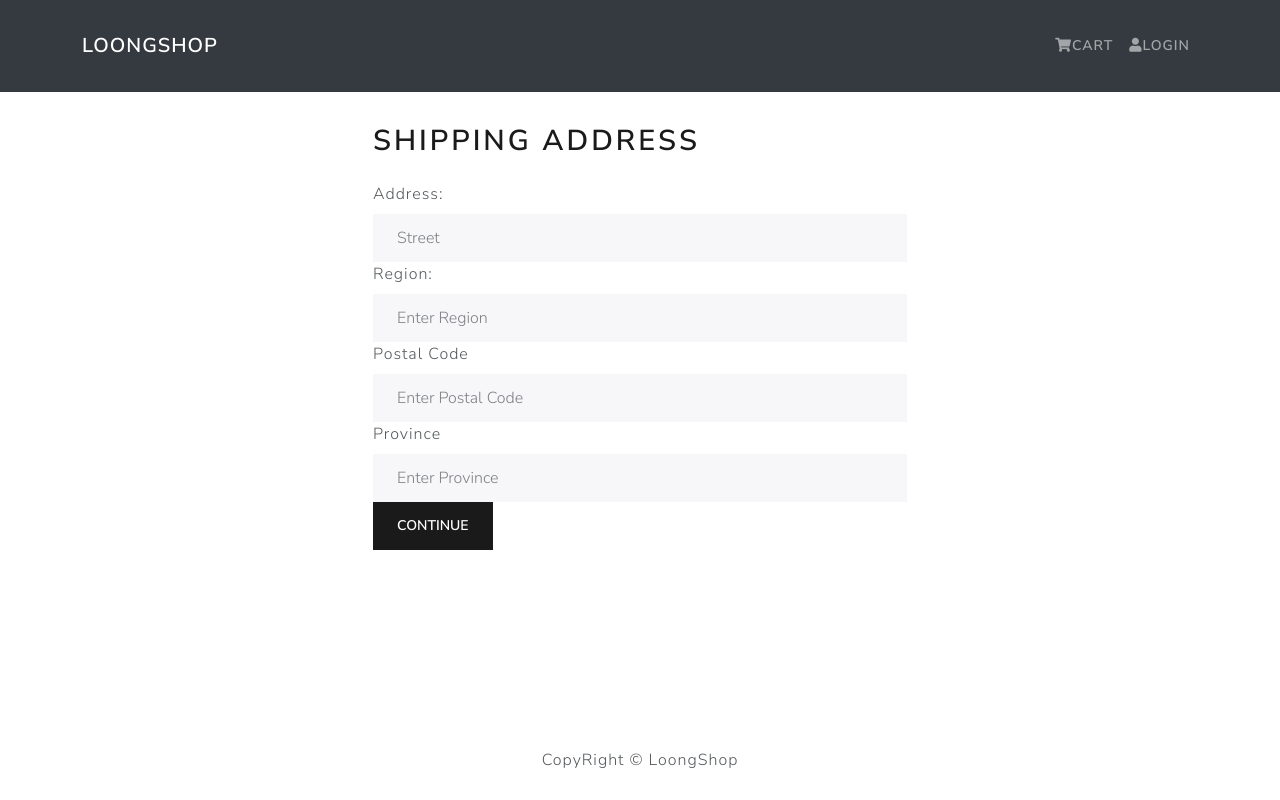
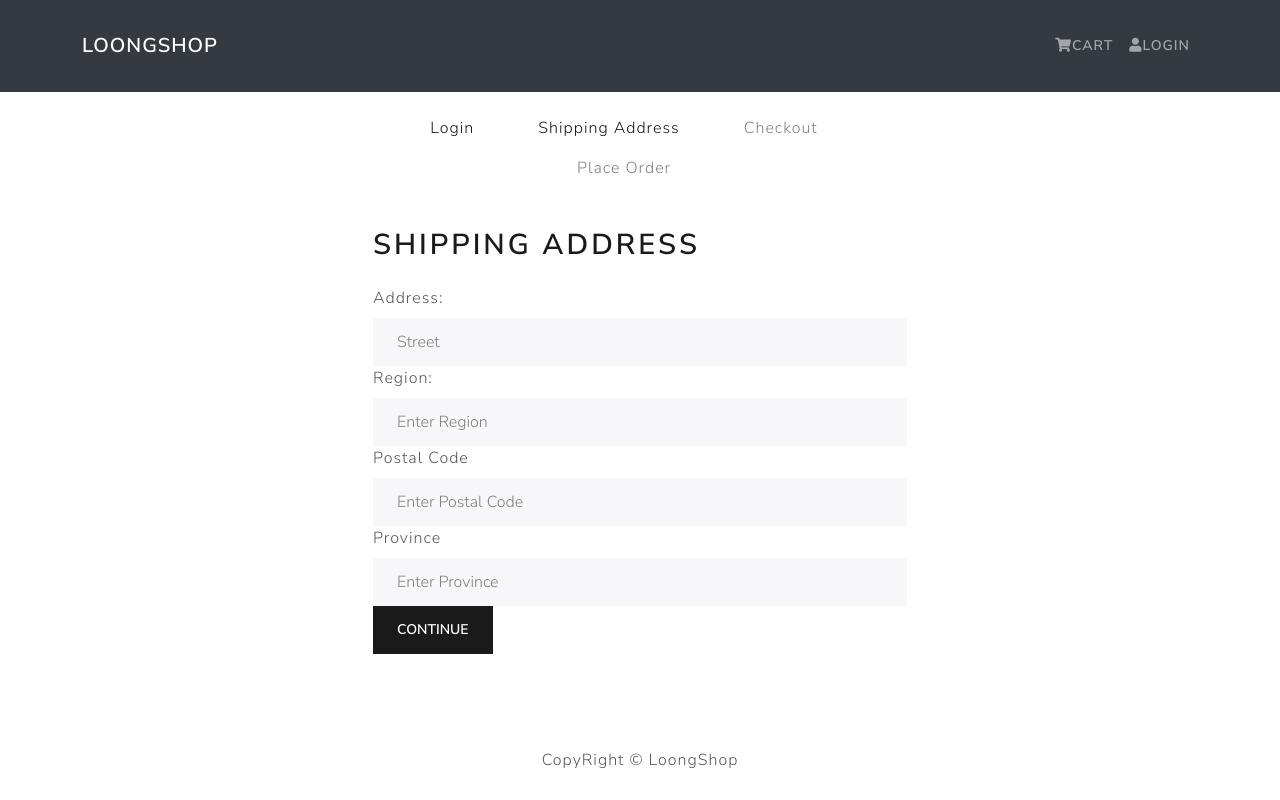
Before and after one commit to GuillaumeYue/lasalle-college, a React (Create React App) app in the folder frontend/: page /shipping in a window 1280 px wide. Built offline with nearby package versions, Linux system fonts and the light colour scheme.

Commit message:
Check out navlink

```diff
--- /dev/null
+++ b/frontend/src/components/CheckoutSteps.js
@@ -0,0 +1,48 @@
+import React from 'react'
+import{ Nav}  from 'react-bootstrap'
+import { LinkContainer } from 'react-router-bootstrap'
+
+const CheckoutSteps = ({step1, step2, step3, step4}) => {
+  return (
+    <Nav className='justify-content-center mb-4'>
+      <Nav.Item>
+        {step1
+        ? (<LinkContainer to='/login'>
+            <Nav.Link>Login</Nav.Link>
+            </LinkContainer>
+            ) : (
+                <Nav.Link disabled>Login</Nav.Link>
+            )}
+      </Nav.Item>
+      <Nav.Item>
+        {step2
+        ? (<LinkContainer to='/shipping'>
+            <Nav.Link>Shipping Address</Nav.Link>
+            </LinkContainer>
+            ) : (
+                <Nav.Link disabled>Shipping Address</Nav.Link>
+            )}
+      </Nav.Item>
+      <Nav.Item>
+        {step3
+        ? (<LinkContainer to='/payment'>
+            <Nav.Link>Checkout</Nav.Link>
+            </LinkContainer>
+            ) : (
+                <Nav.Link disabled>Checkout</Nav.Link>
+            )}
+      </Nav.Item>
+      <Nav.Item>
+        {step4
+        ? (<LinkContainer to='/placeorder'>
+            <Nav.Link>Place Order</Nav.Link>
+            </LinkContainer>
+            ) : (
+                <Nav.Link disabled>Place Order</Nav.Link>
+            )}
+      </Nav.Item>
+    </Nav>
+  )
+}
+
+export default CheckoutSteps
--- a/frontend/src/screens/ShippingScreen.js
+++ b/frontend/src/screens/ShippingScreen.js
@@ -4,6 +4,7 @@
 import { useNavigate } from 'react-router-dom'; // 使用 useNavigate
 import FormContainer from '../components/FormContainer';
 import { saveShippingAddress } from '../actions/cartActions';
+import CheckoutSteps from '../components/CheckoutSteps';
 
 const ShippingScreen = () => {
     const dispatch = useDispatch();
@@ -26,6 +27,7 @@
 
     return (
         <FormContainer>
+            <CheckoutSteps step1 step2 />
             <h1>Shipping Address</h1>
             <Form onSubmit={submitHandler}>
                 <Form.Group controlId="address">
```
